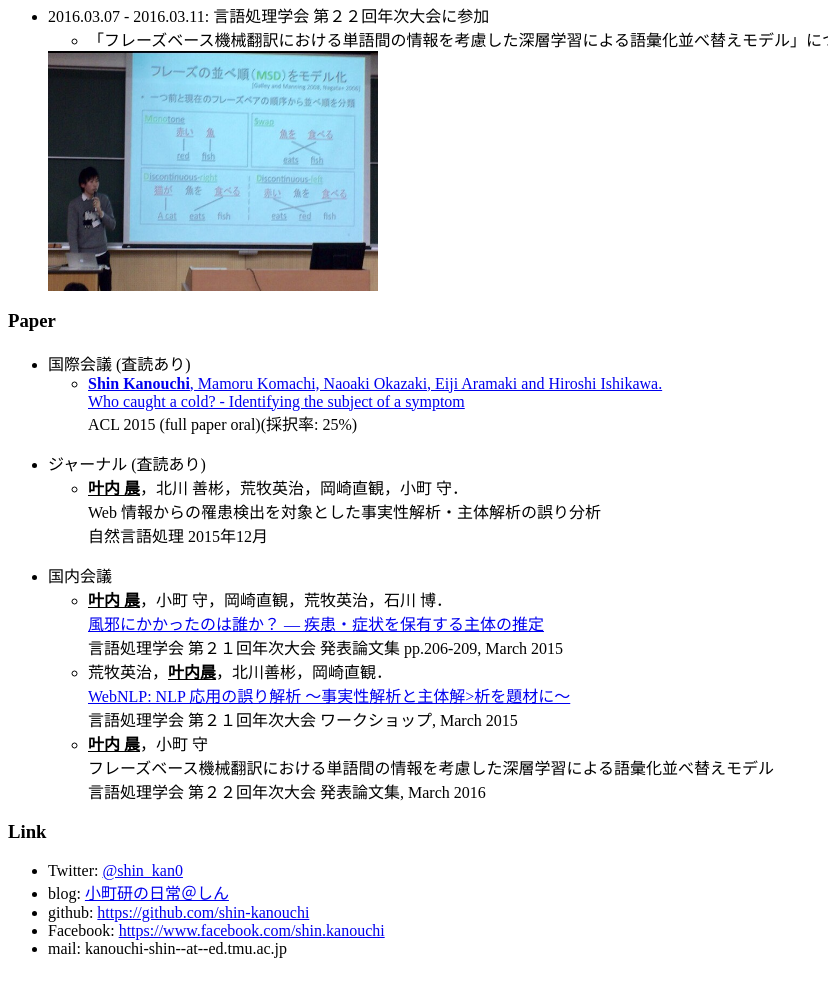
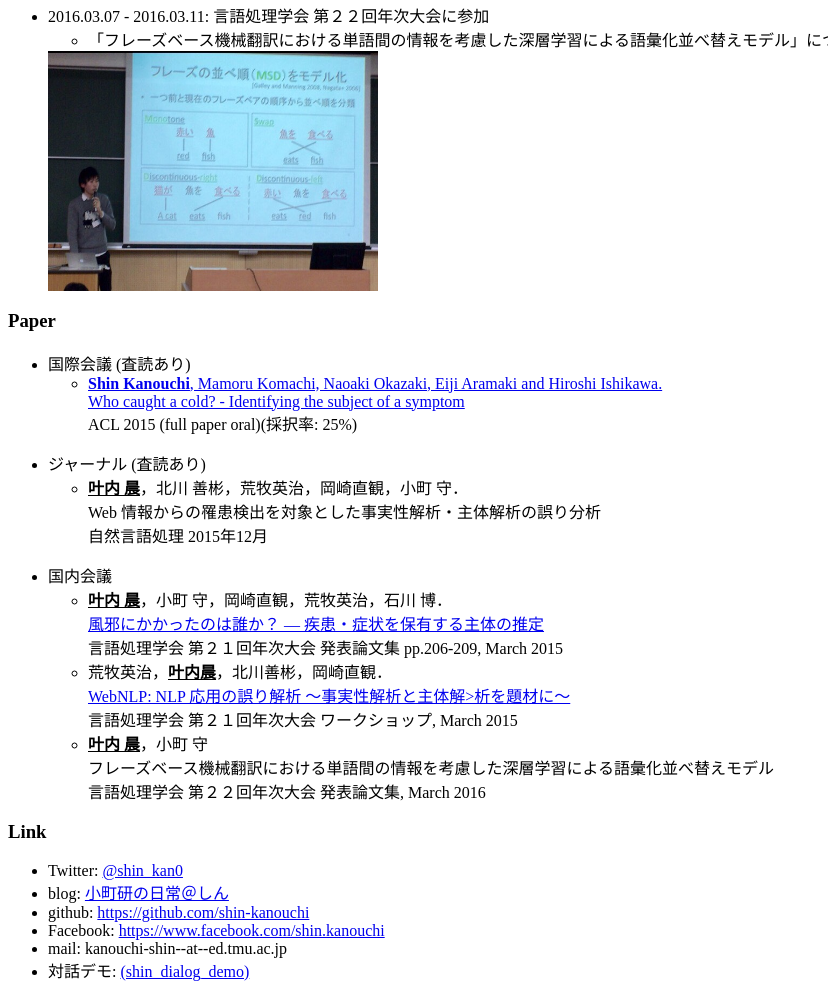
Before and after one commit to shin-kanouchi/myHP, a plain HTML site: page index.html in a window 1280 px wide. Shown: the part 2953-3951 px from the top of the page, without its empty margins (0-828 px from the left). Before the commit the page ends 3927 px from the top, so only its background shows below. Drawn offline with Linux system fonts and the light colour scheme.

Commit message:
add demo.html

```diff
--- a/index.html
+++ b/index.html
@@ -207,6 +207,7 @@
             <li>github: <a href="https://github.com/shin-kanouchi">https://github.com/shin-kanouchi</a></li>
             <li>Facebook: <a href="https://www.facebook.com/shin.kanouchi">https://www.facebook.com/shin.kanouchi</a></li>
             <li>mail: kanouchi-shin--at--ed.tmu.ac.jp</li>
+            <li>対話デモ: <a href="http://133.10.104.52:8080/static/shin_dialog_demo.html">(shin_dialog_demo)</a></li>
         </ul>
     <body>
 </html>
```
